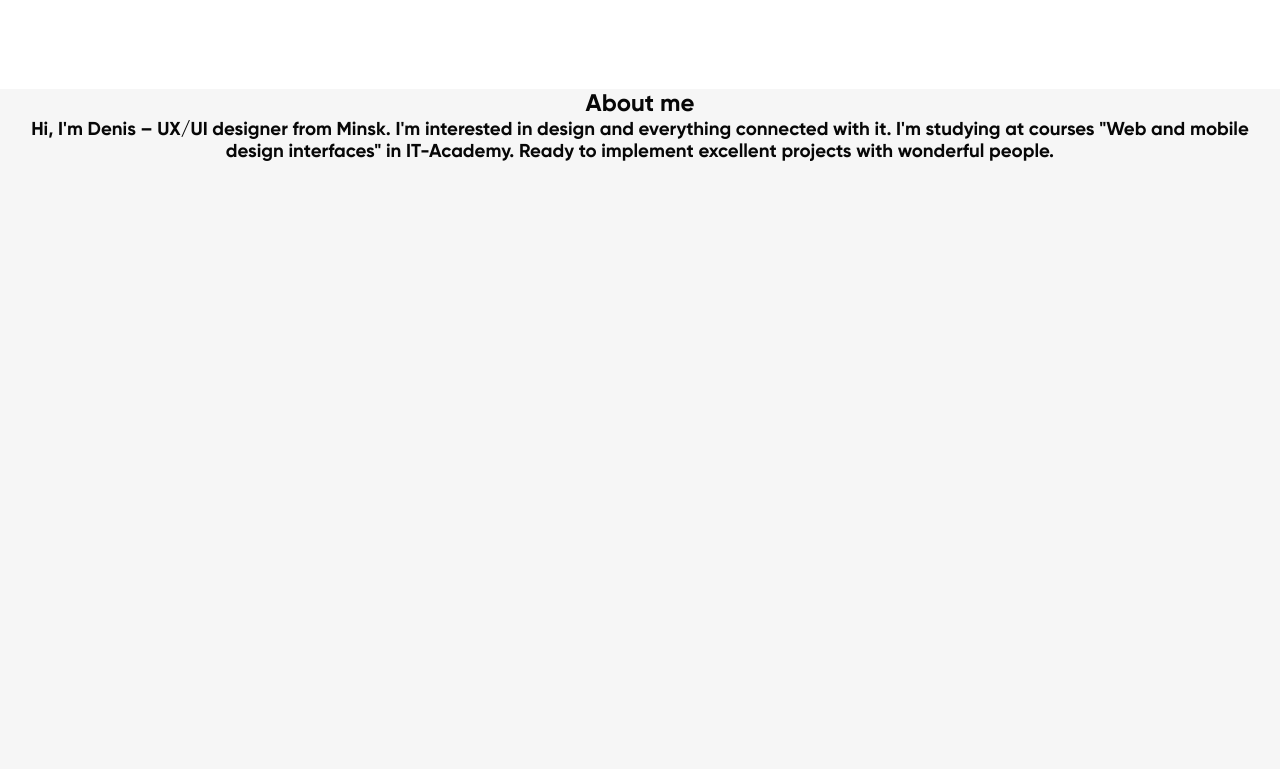
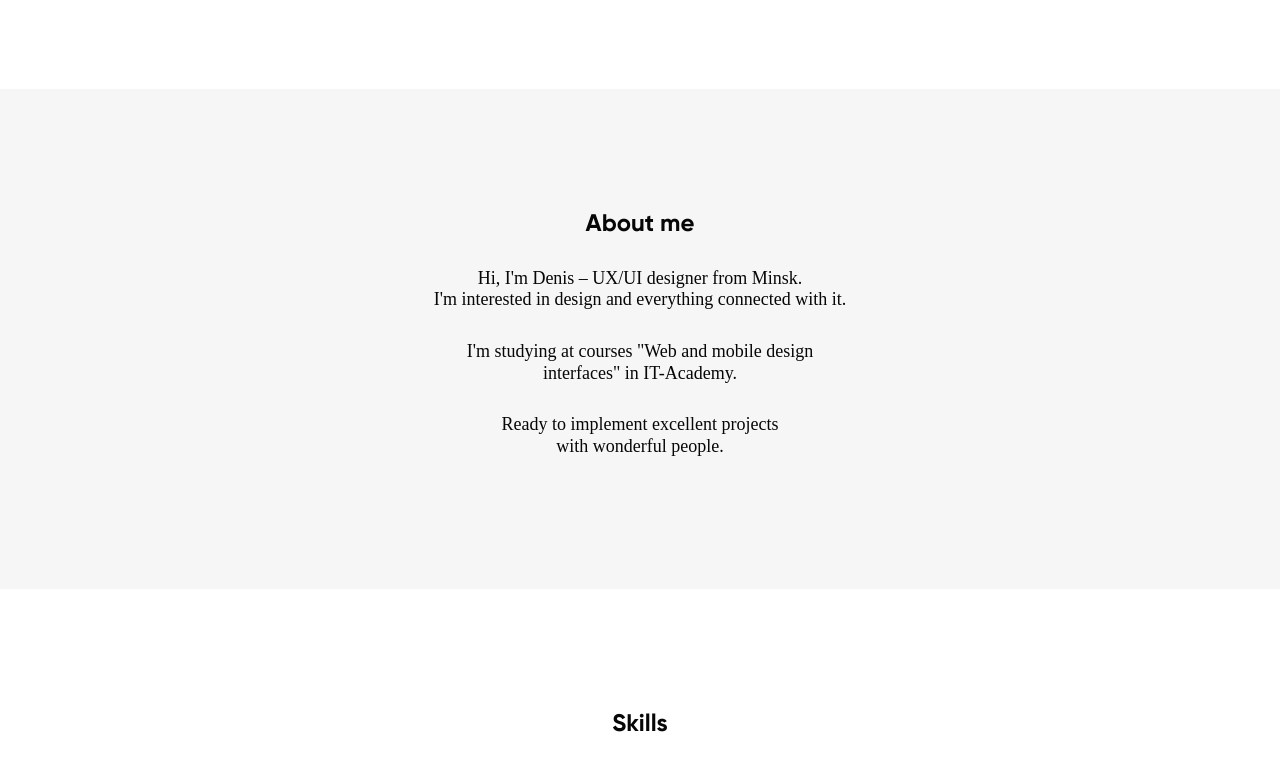
Before and after one commit to Elena-it-code/portfolio, a React app: page / in a window 1280 px wide. Shown: the part 711-1480 px from the top of the page. Built offline with nearby package versions, Linux system fonts and the light colour scheme.

Commit message:
Add styles for section About me

```diff
--- a/src/components/SectionTitle.tsx
+++ b/src/components/SectionTitle.tsx
@@ -2,4 +2,6 @@ import styled from "styled-components";
 
 export const SectionTitle = styled.h2`
   text-align: center;
+  padding-top: 120px;
+  margin-bottom: 30px;
 `
--- a/src/components/SubTitle.tsx
+++ b/src/components/SubTitle.tsx
@@ -2,4 +2,10 @@ import styled from "styled-components";
 
 export const SubTitle = styled.h3`
   text-align: center;
+  font-family: Gilroy-Medium;, sans-serif;
+  font-size: 18px;
+  font-style: normal;
+  font-weight: 500;
+
+  margin-bottom: 30px;
 `
--- a/src/layout/section/about/About.tsx
+++ b/src/layout/section/about/About.tsx
@@ -2,19 +2,24 @@ import React from 'react';
 import {SectionTitle} from "../../../components/SectionTitle";
 import {SubTitle} from "../../../components/SubTitle";
 import styled from "styled-components";
+import {Container} from "../../../components/Container";
 
 
 export const About = () => {
     return (
         <StyledSectionAbout>
-            <SectionTitle>About me</SectionTitle>
-            <SubTitle>Hi, I'm Denis – UX/UI designer from Minsk. I'm interested in design and everything connected with it. I'm studying at courses "Web and mobile design interfaces" in IT-Academy. Ready to implement excellent projects with wonderful people.</SubTitle>
-        </StyledSectionAbout>
+            <Container>
+                <SectionTitle>About me</SectionTitle>
+                    <SubTitle>Hi, I'm Denis – UX/UI designer from Minsk.<br/>I'm interested in design and everything connected with it.</SubTitle>
+                        <SubTitle>I'm studying at courses "Web and mobile design<br/>interfaces" in IT-Academy.</SubTitle>
+                            <SubTitle>Ready to implement excellent projects<br/>with wonderful people.</SubTitle>
+                </Container>
+            </StyledSectionAbout>
     );
 };
 
 const StyledSectionAbout = styled.section`
-  min-height: 100vh;
+  min-height: 500px;
 `
 
 // вместо section выдает ошибку TS1005 , EXPETED
```
